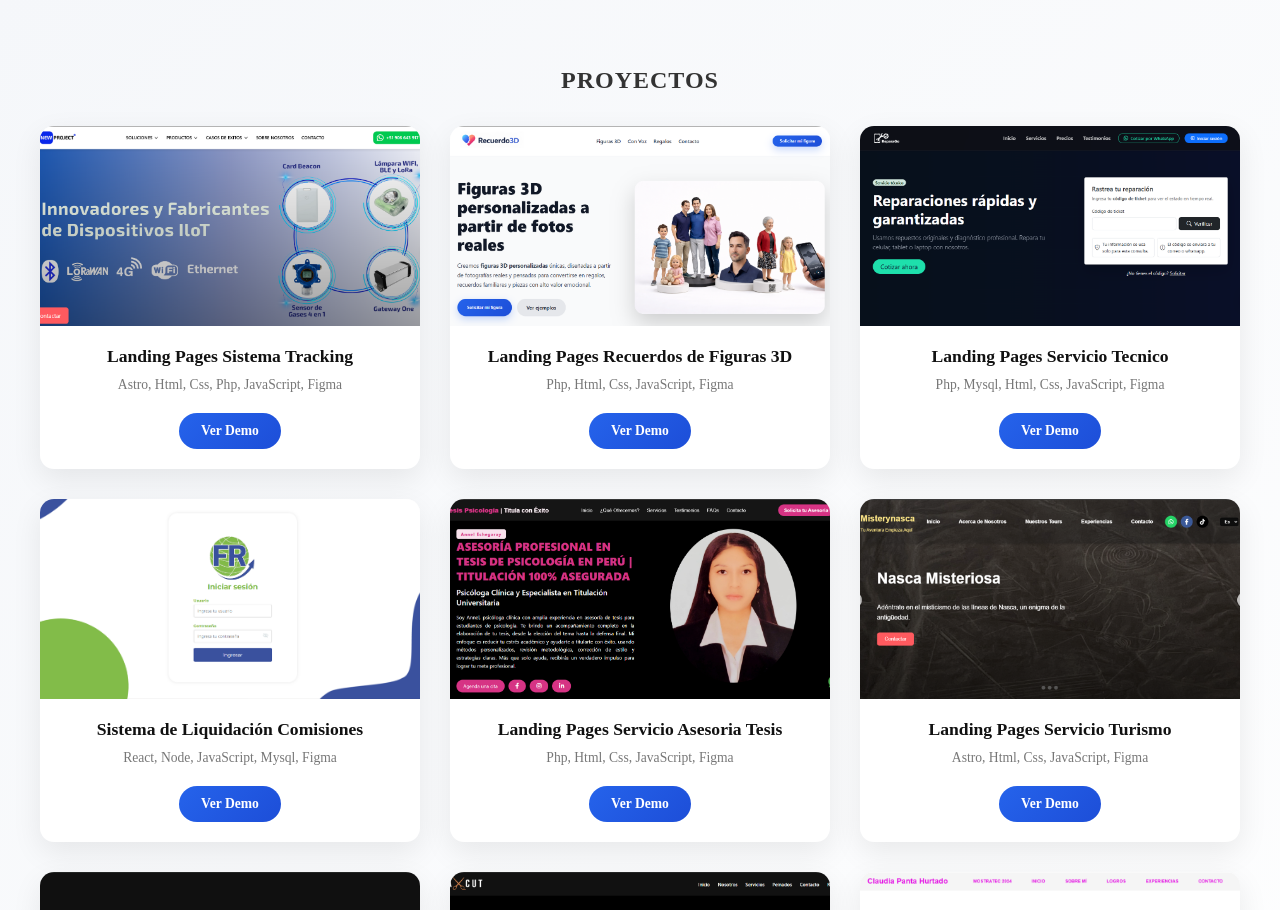
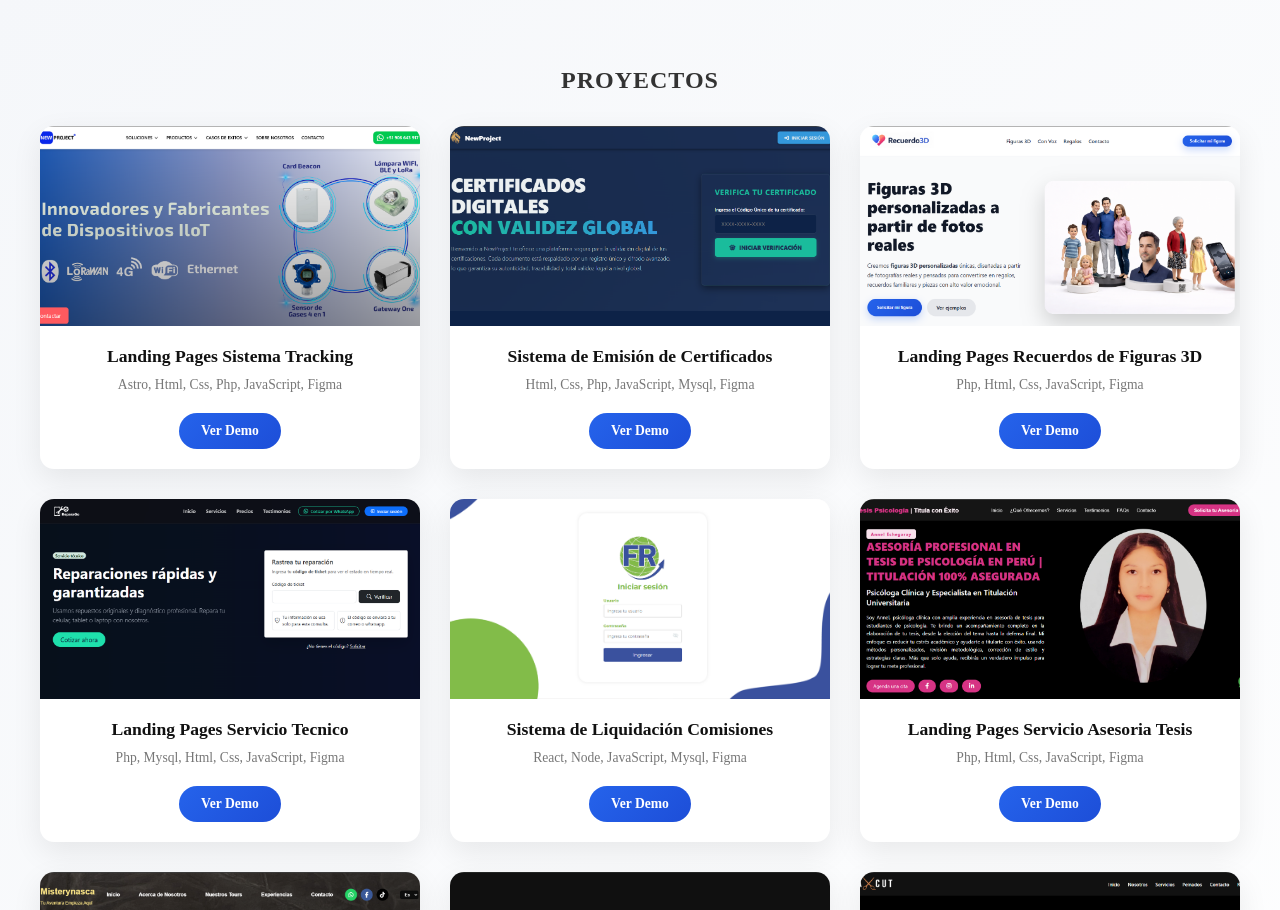
Before and after one commit to Giancarlos1024/PortafolioActualizado, a React (Vite) app: page / in a window 1280 px wide. Shown: the part 1580-2490 px from the top of the page. Built offline with nearby package versions, Linux system fonts and the light colour scheme.

Commit message:
sistema de emision de certificdos agregado al portafolio

```diff
--- a/src/Proyectos.js
+++ b/src/Proyectos.js
@@ -4,6 +4,12 @@ const projects = [
     description: 'Astro, Html, Css, Php, JavaScript, Figma',
     imageUrl: './newproject.png',
     link: 'http://newproject.com.pe/'
+  },
+  {
+    title: 'Sistema de Emisión de Certificados',
+    description: 'Html, Css, Php, JavaScript, Mysql, Figma',
+    imageUrl: './sistema-emision.png',
+    link: 'https://certificados.aprendemasdev.com/'
   },
   {
     title: 'Landing Pages Recuerdos de Figuras 3D',
```
Also changed, not shown: public/sistema-emision.png (added).
